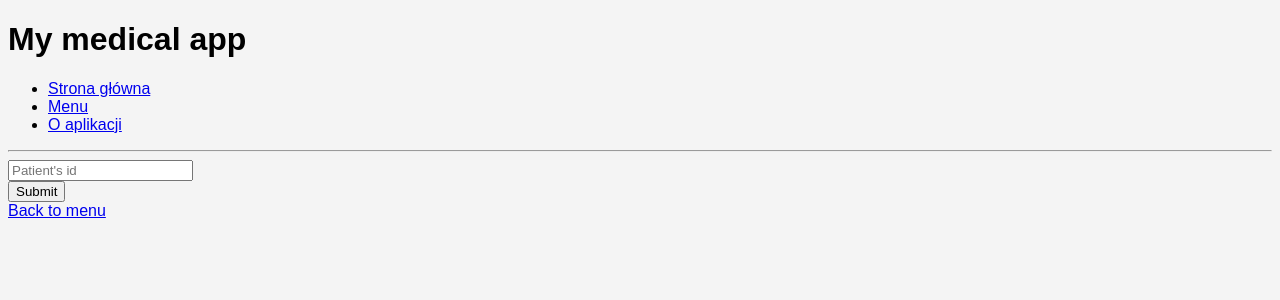
After one commit to renioko/MyMedTracker, a Flask app: page /patient/view_patient in a window 1280 px wide. The commit adds this page. Shown: the top 300 px of the page. Run offline with Flask 3, Linux system fonts and the light colour scheme.

Commit message:
feat: view_patient added

```diff
--- a/postgresql_app/UI/templates/add_patient_form.html
+++ b/postgresql_app/UI/templates/add_patient_form.html
@@ -5,8 +5,8 @@
 {% block content %}
 <form method="POST" action="{{ url_for('add_patient') }}">
     <input type="text" name="username" placeholder="Patient's username"><br>
-    <input type="text" name="email" placeholder="Patient's email"><br>
-    <input type="text" name="password" placeholder="Patient's password"><br>
+    <input type="email" name="email" placeholder="Patient's email"><br>
+    <input type="password" name="password" placeholder="Patient's password"><br>
         <select name="role_id">
         <option value="">Select role</option>
         <option value="1">Patient</option>
--- /dev/null
+++ b/postgresql_app/UI/templates/get_patient_id_form.html
@@ -0,0 +1,15 @@
+{% extends 'base.html' %}
+
+{% block title %} Patient id form {% endblock %}
+
+{% block content %}
+<form method="POST" action="{{ url_for('view_patient') }}">
+    <input type="number" name="pat_id" placeholder="Patient's id"><br>
+
+    <input type="submit" value="Submit"><br>
+</form>
+
+
+    <a href="{{ url_for('menu') }}"> Back to menu </a>
+
+{% endblock %}
--- a/postgresql_app/UI/templates/patient_menu.html
+++ b/postgresql_app/UI/templates/patient_menu.html
@@ -6,9 +6,10 @@
 <h2> Functions for patients:</h2>
 <ul>
     <li><a href="{{ url_for('add_patient') }}">Add patient</a></li>
+    <li><a href="{{ url_for('view_patient') }}">View patient</a></li>
     {#<!-- <li><a href="{{ url_for('delete_patient') }}">Delete patient</a></li> -->
     <!-- <li><a href="{{ url_for('update_patient') }}">Update patient</a></li> -->
-    <!-- <li><a href="{{ url_for('view_patient') }}">View patient</a></li> -->
+
     <!-- <li><a href="{{ url_for('assign_patient') }}">Assign patient</a></li> -->
     <!-- <li><a href="{{ url_for('view_patient_medicines_list') }}">View patient medicines list</a></li> -->#}
 </ul>
--- a/postgresql_app/app.py
+++ b/postgresql_app/app.py
@@ -41,9 +41,16 @@ def add_patient():
         return render_template("result.html", title='Adding patient', result=result)
     return render_template("add_patient_form.html")
 
-# @app.route("/add_patient_form")
-# def add_patient_form():
-#     return render_template("add_patient_form.html")
+@app.route("/patient/view_patient", methods=["GET", "POST"])
+def view_patient():
+    if request.method == "POST":
+        pat_id = (
+            request.form.get("pat_id")
+        )
+        patient_menu = PatientMenu(0, auto_run=False)
+        result = patient_menu.get_patient_view(pat_id)
+        return render_template("result.html", title="Patient view:", result=result)
+    return render_template("get_patient_id_form.html")
 
 @app.route("/medicine")
 def medicine():
--- a/postgresql_app/menu/patient_menu.py
+++ b/postgresql_app/menu/patient_menu.py
@@ -59,7 +59,8 @@ class PatientMenu(Menu, PatientDB, Patient_Medicines_ViewDB, UserDB):
         self.alter_patient_details_in_db(self)
 
     def menu_print_patient(self):
-        self.print_patient(self)
+        # self.print_patient(self)
+        self.get_patient_view(pat_id=None)
 
     def menu_assign_patient(self): # nie działa
         print("Asign not working write now. Sorry")
```
Also changed, not shown: postgresql_app/repos/patient_repo.py (+4 -4 lines).
